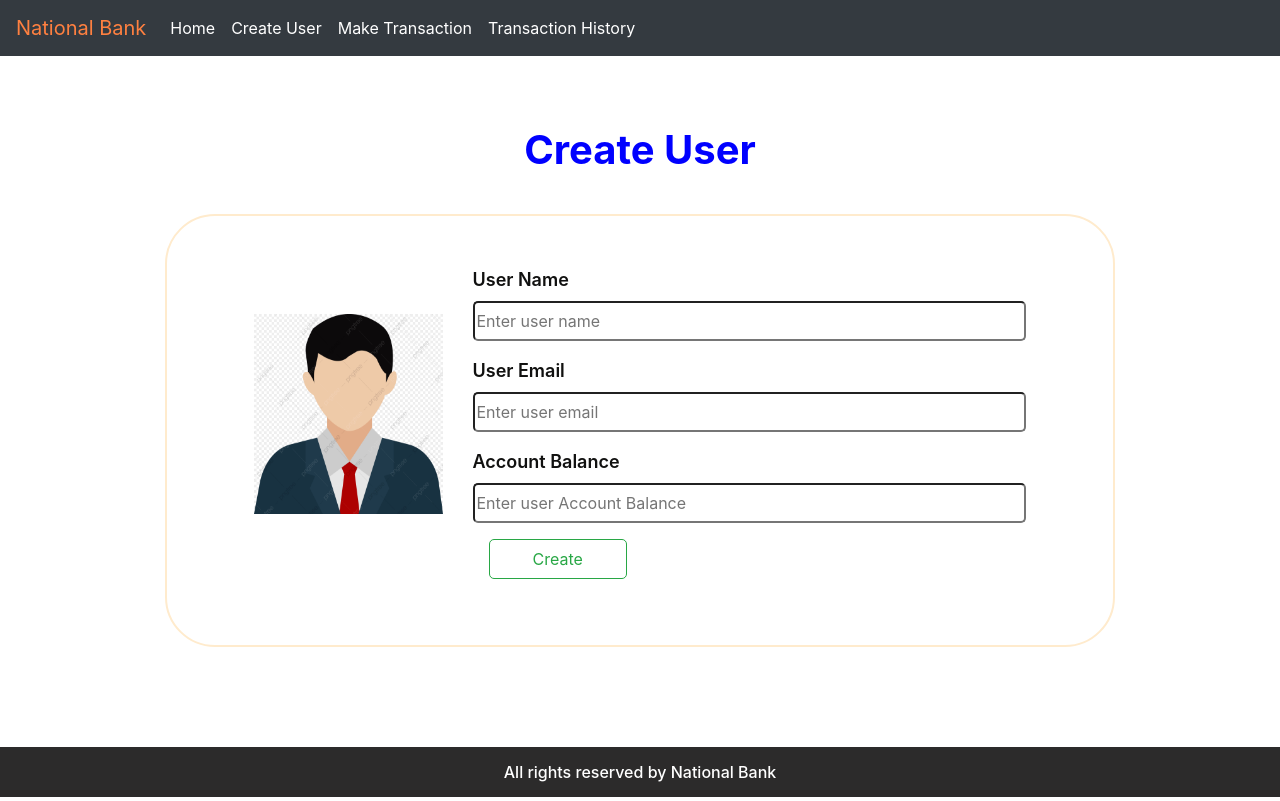
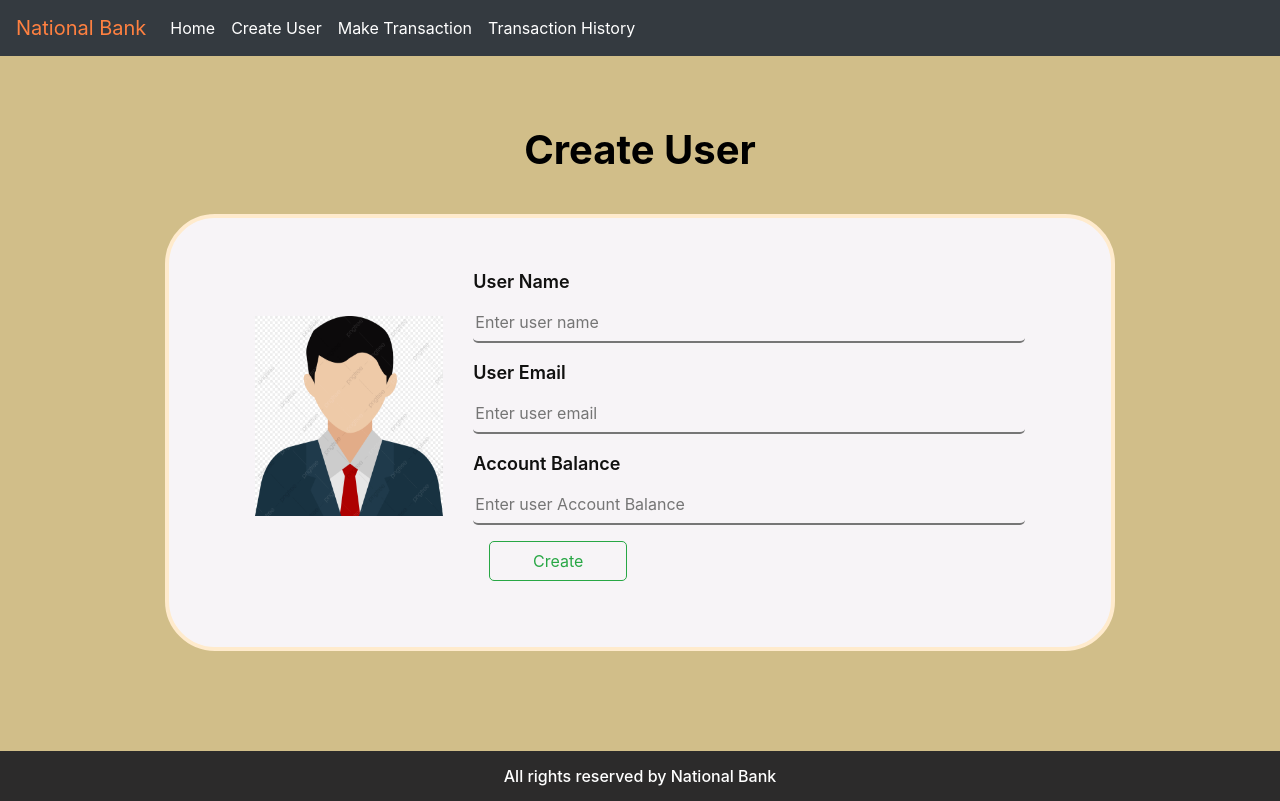
Before and after one commit to ShubhamKulkarni11/Bank-management-system1, a Django app: page /bank/create_user/ in a window 1280 px wide. Run offline with Django 3.2, Linux system fonts and the light colour scheme.

Commit message:
third commit

```diff
--- /dev/null
+++ b/bank/static/create_user.css
@@ -0,0 +1,80 @@
+.inner_div{
+            display: flex;
+            flex-direction: column;
+            justify-content: center;
+
+            width: 100%;
+        }
+        .inner_div label{
+            font-size: 18px;
+            color: rgb(17, 17, 16);
+            font-weight: 600;
+        }
+        .col-md-8{
+            display: flex;
+            justify-content: center;
+
+
+        }
+        .col-md-10{
+            border: blanchedalmond 4px solid;
+            padding: 50px;
+            border-radius: 50px;
+        }
+
+        .img1{
+            height: 200px;
+        }
+        .inner_div input{
+            height: 40px;
+            border-radius: 5px;
+        }
+        .row{
+            display: flex;
+            justify-content: center;
+        }
+        .container{
+            margin-top: 70px;
+
+        }
+       .col-md-10{
+          box-shadow: orchid inset 100px;
+          background-color: rgb(247, 244, 247);
+        }
+        .container h1{
+            margin-bottom: 40px;
+            text-align: center;
+            color: black;
+
+            font-weight: bold;
+        }
+        .n{
+            color: blanchedalmond;
+        }
+        body{
+          background-color:  rgb(209, 190, 137);
+        }
+        input{
+          border-top: none;
+          border-left: none;
+          border-right: none;
+          background-color: transparent;
+        }
+        input:hover{
+          border-top: none;
+          border-left: none;
+          border-right: none;
+          background-color: transparent;
+          border-color: royalblue;
+        }
+        input:focus{
+         transition-property: all;
+         border: palegreen 2px solid;
+         border-color: palegreen;
+
+        }
+        input:hover{
+
+          transform: translateY(-1px);
+
+        }
--- a/bank/templates/bank/basic.html
+++ b/bank/templates/bank/basic.html
@@ -18,10 +18,10 @@
 
   <nav class="navbar navbar-expand-lg navbar-light bg-dark">
   <a class="navbar-brand" href="#" style="color:#FF8040;">National Bank</a>
-  <button class="navbar-toggler" type="button" data-toggle="collapse" data-target="#navbarNav" aria-controls="navbarNav" aria-expanded="false" aria-label="Toggle navigation">
-    <span class="navbar-toggler-icon"></span>
+  <button class="navbar-toggler bg-secondary" type="button" data-toggle="collapse" data-target="#navbarNav" aria-controls="navbarNav" aria-expanded="false" aria-label="Toggle navigation">
+    <span class="navbar-toggler-icon  " ></span>
   </button>
-  <div class="collapse navbar-collapse" id="navbarNav">
+  <div class="collapse navbar-collapse " id="navbarNav">
     <ul class="navbar-nav">
        <li class="nav-item active">
             <a class="nav-link b" href="/bank/" style="color:white;">Home </a>
@@ -47,16 +47,20 @@
 
 
 
-    {% block body %}{% endblock %}
-   <script src="https://code.jquery.com/jquery-3.5.1.slim.min.js" integrity="sha384-DfXdz2htPH0lsSSs5nCTpuj/zy4C+OGpamoFVy38MVBnE+IbbVYUew+OrCXaRkfj" crossorigin="anonymous"></script>
-    <script src="https://cdn.jsdelivr.net/npm/bootstrap@4.6.0/dist/js/bootstrap.bundle.min.js" integrity="sha384-Piv4xVNRyMGpqkS2by6br4gNJ7DXjqk09RmUpJ8jgGtD7zP9yug3goQfGII0yAns" crossorigin="anonymous"></script>
+    {% block body %}
 
-    <div class="footer">
+
+  {% endblock %}
+   <div class="footer">
       <h6 class="pt-3">
         All rights reserved by National Bank
       </h6>
     </div>
+  </body>
+   <script src="https://code.jquery.com/jquery-3.5.1.slim.min.js" integrity="sha384-DfXdz2htPH0lsSSs5nCTpuj/zy4C+OGpamoFVy38MVBnE+IbbVYUew+OrCXaRkfj" crossorigin="anonymous"></script>
+    <script src="https://cdn.jsdelivr.net/npm/bootstrap@4.6.0/dist/js/bootstrap.bundle.min.js" integrity="sha384-Piv4xVNRyMGpqkS2by6br4gNJ7DXjqk09RmUpJ8jgGtD7zP9yug3goQfGII0yAns" crossorigin="anonymous"></script>
 
-  </body>
+
+
 {% block js %}{% endblock %}
 </html>
--- a/bank/templates/bank/create_user.html
+++ b/bank/templates/bank/create_user.html
@@ -1,52 +1,8 @@
 {% extends 'bank/basic.html' %}
 {% block css %}
+{% load static %}
+<link rel="stylesheet" href="{%static 'create_user.css' %}">
 
-    <style>
-        .inner_div{
-            display: flex;
-            flex-direction: column;
-            justify-content: center;
-
-            width: 100%;
-        }
-        .inner_div label{
-            font-size: 18px;
-            color: rgb(17, 17, 16);
-            font-weight: 600;
-        }
-        .col-md-8{
-            display: flex;
-            justify-content: center;
-
-
-        }
-        .col-md-10{
-            border: blanchedalmond 2px solid;
-            padding: 50px;
-            border-radius: 50px;
-        }
-
-        .img1{
-            height: 200px;
-        }
-        .inner_div input{
-            height: 40px;
-            border-radius: 5px;
-        }
-        .row{
-            display: flex;
-            justify-content: center;
-        }
-        .container{
-            margin-top: 70px;
-        }
-        .container h1{
-            margin-bottom: 40px;
-            text-align: center;
-            color: blue;
-            font-weight: bold;
-        }
-    </style>
    {% endblock %}
 {% block body %}
   <body>
--- a/bank/templates/bank/make_transiction.html
+++ b/bank/templates/bank/make_transiction.html
@@ -3,9 +3,9 @@
 
   <div class="container " style="margin-top: 50px;">
     <div class="row ">
-        <div class="col-md-6 m-auto box" style="border: rgb(185, 179, 179) 1px solid; min-height: 400px;">
+        <div class="col-md-6 m-auto box" style="border:  black 2px solid; border-radius:20px; min-height: 400px;">
           <div>
-            <h1 style="text-align: center; margin: 10px;">Account Detail</h1>
+            <h1 style="text-align: center; color:green; margin: 10px;">Account Detail</h1>
           </div>
           <div>
             <h5 style="text-align: center;">Name : {{a.name}}</h5>
@@ -42,6 +42,7 @@
 </div>
 </div>
 </div>
+
    {% endblock %}
 {% block js %}
 <script>
--- a/bank/templates/bank/transiction_history.html
+++ b/bank/templates/bank/transiction_history.html
@@ -9,7 +9,7 @@
             <th scope="col">Id</th>
             <th scope="col">From</th>
             <th scope="col">To</th>
-            <th scope="col">Ammount</th>
+            <th scope="col">Amount</th>
 
           </tr>
         </thead>
--- a/bank/views.py
+++ b/bank/views.py
@@ -22,7 +22,7 @@ def make_transiction(request,id):
     print(ammount)
     print(to_id)
     b=User.objects.raw('select * from bank_user where id=%s',[to_id])
-    if len(b) !=0:
+    if len(b) !=0 and ammount!=0:
         total2=b[0].balance+int(ammount)
 
         if(a[0].balance>=int(ammount)):
```
Also changed, not shown: bank/static/home.css (+25 -3 lines), bank/templates/bank/index.html (+7 -10 lines).
